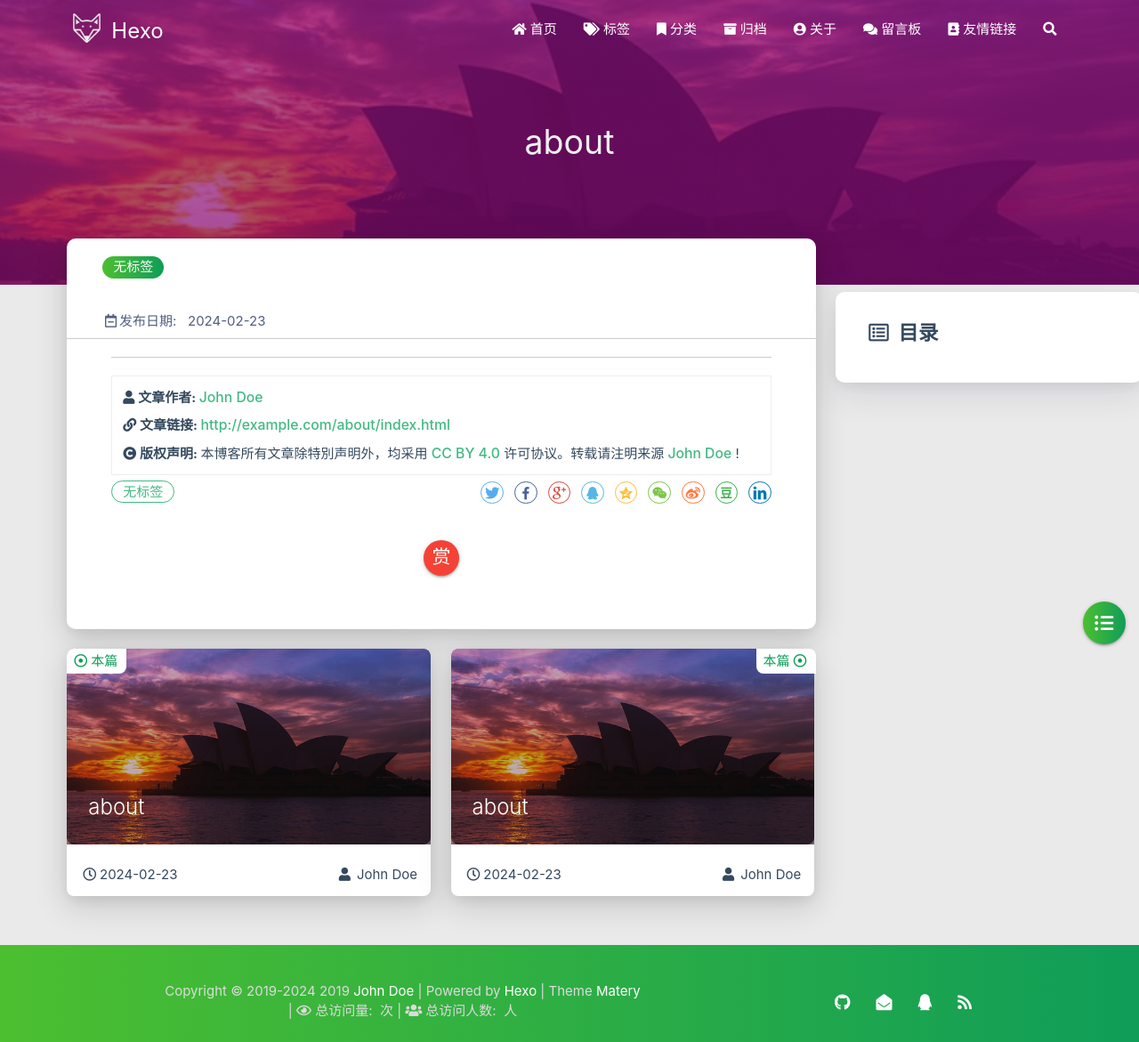
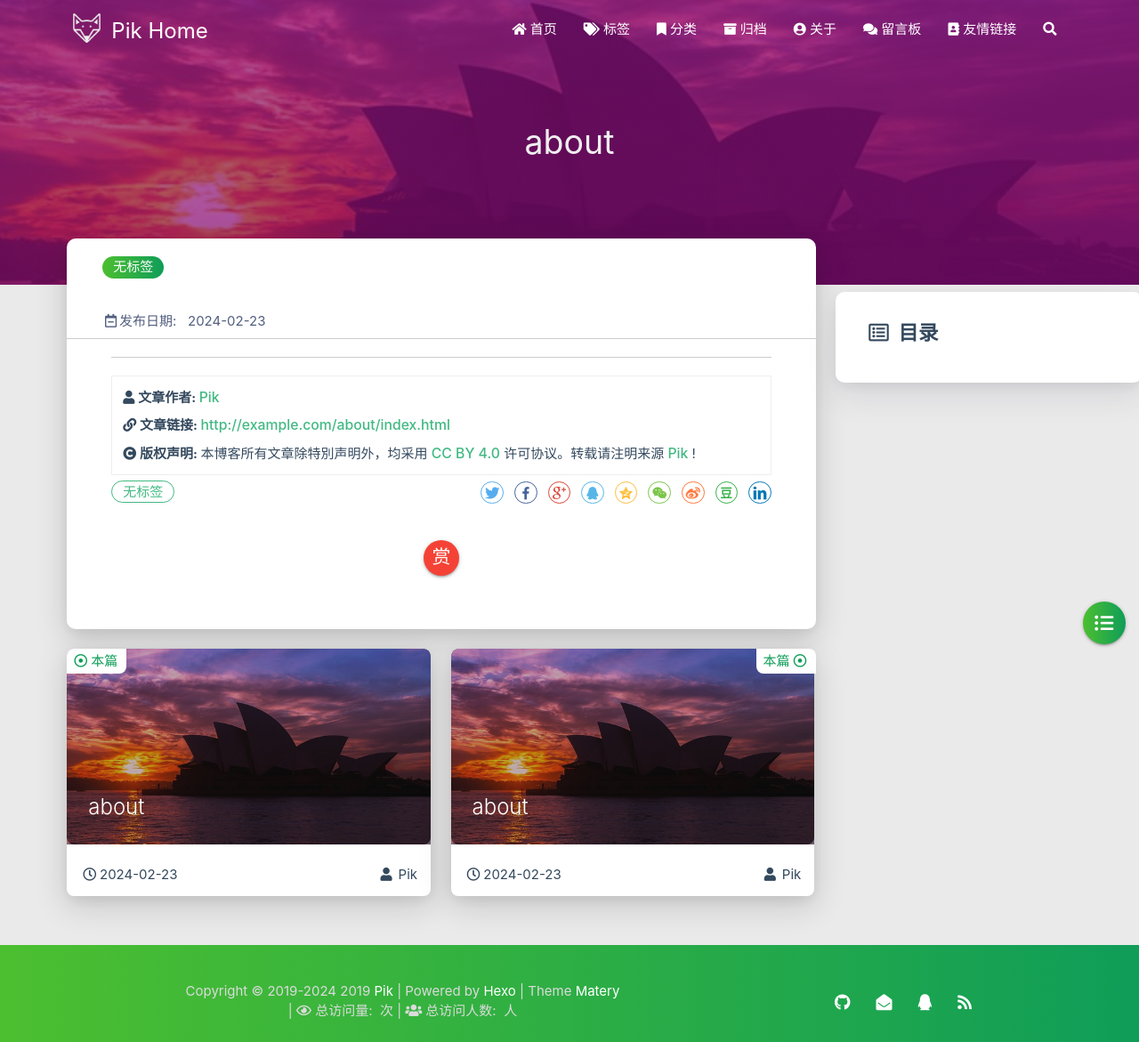
Before and after one commit to Pik1031/pik1031.github.io, a plain HTML site: page about/index.html in a window 1280 px wide. Shown: the whole page at 89% size. Drawn offline with Linux system fonts and the light colour scheme; some packages are replaced by stand-ins of ours; no server answers; a script that the page names is missing.

Commit message:
Site updated: 2024-02-24 02:13:25

```diff
--- a/about/index.html
+++ b/about/index.html
@@ -4,7 +4,7 @@
 
 <head>
     <meta charset="utf-8">
-    <meta name="keywords" content="关于, Hexo">
+    <meta name="keywords" content="关于, Pik Home">
     <meta name="description" content="">
     <meta http-equiv="X-UA-Compatible" content="IE=edge">
     <meta name="viewport" content="width=device-width, initial-scale=1.0, user-scalable=no">
@@ -16,7 +16,7 @@
     <!-- Global site tag (gtag.js) - Google Analytics -->
 
 
-    <title>关于 | Hexo</title>
+    <title>关于 | Pik Home</title>
     <link rel="icon" type="image/png" href="/favicon.png">
 
     <link rel="stylesheet" type="text/css" href="/libs/awesome/css/all.css">
@@ -43,7 +43,7 @@
 
                     <img src="/medias/logo.png" class="logo-img" alt="LOGO">
 
-                    <span class="logo-span">Hexo</span>
+                    <span class="logo-span">Pik Home</span>
                 </a>
             </div>
 
@@ -142,7 +142,7 @@
 
         <img src="/medias/logo.png" class="logo-img circle responsive-img">
 
-        <div class="logo-name">Hexo</div>
+        <div class="logo-name">Pik Home</div>
         <div class="logo-desc">
 
             Never really desperate, only the lost of the soul.
@@ -480,7 +480,7 @@
                     </i>
                 </span>
                 <span class="reprint-info">
-                    <a href="/about" rel="external nofollow noreferrer">John Doe</a>
+                    <a href="/about" rel="external nofollow noreferrer">Pik</a>
                 </span>
             </div>
             <div class="reprint__type">
@@ -503,7 +503,7 @@
                     本博客所有文章除特別声明外，均采用
                     <a href="https://creativecommons.org/licenses/by/4.0/deed.zh" rel="external nofollow noreferrer" target="_blank">CC BY 4.0</a>
                     许可协议。转载请注明来源
-                    <a href="/about" target="_blank">John Doe</a>
+                    <a href="/about" target="_blank">Pik</a>
                     !
                 </span>
             </div>
@@ -722,7 +722,7 @@
                         <span class="publish-author">
 
                             <i class="fas fa-user fa-fw"></i>
-                            John Doe
+                            Pik
 
                         </span>
                     </div>
@@ -760,7 +760,7 @@
                         <span class="publish-author">
 
                             <i class="fas fa-user fa-fw"></i>
-                            John Doe
+                            Pik
 
                         </span>
                     </div>
@@ -959,7 +959,7 @@
                 <span id="year">2019-2024</span>
 
             <span id="year">2019</span>
-            <a href="/about" target="_blank">John Doe</a>
+            <a href="/about" target="_blank">Pik</a>
             |&nbsp;Powered by&nbsp;<a href="https://hexo.io/" target="_blank">Hexo</a>
             |&nbsp;Theme&nbsp;<a href="https://github.com/blinkfox/hexo-theme-matery" target="_blank">Matery</a>
             <br>
```
Also changed, not shown: 2024/02/24/My-New-Post/index.html (+9 -9 lines), 404.html (+5 -5 lines), archives/2024/02/index.html (+7 -7 lines), archives/2024/index.html (+7 -7 lines), archives/index.html (+7 -7 lines), categories/index.html (+6 -6 lines), index.html (+7 -7 lines), tags/index.html (+8 -8 lines).
